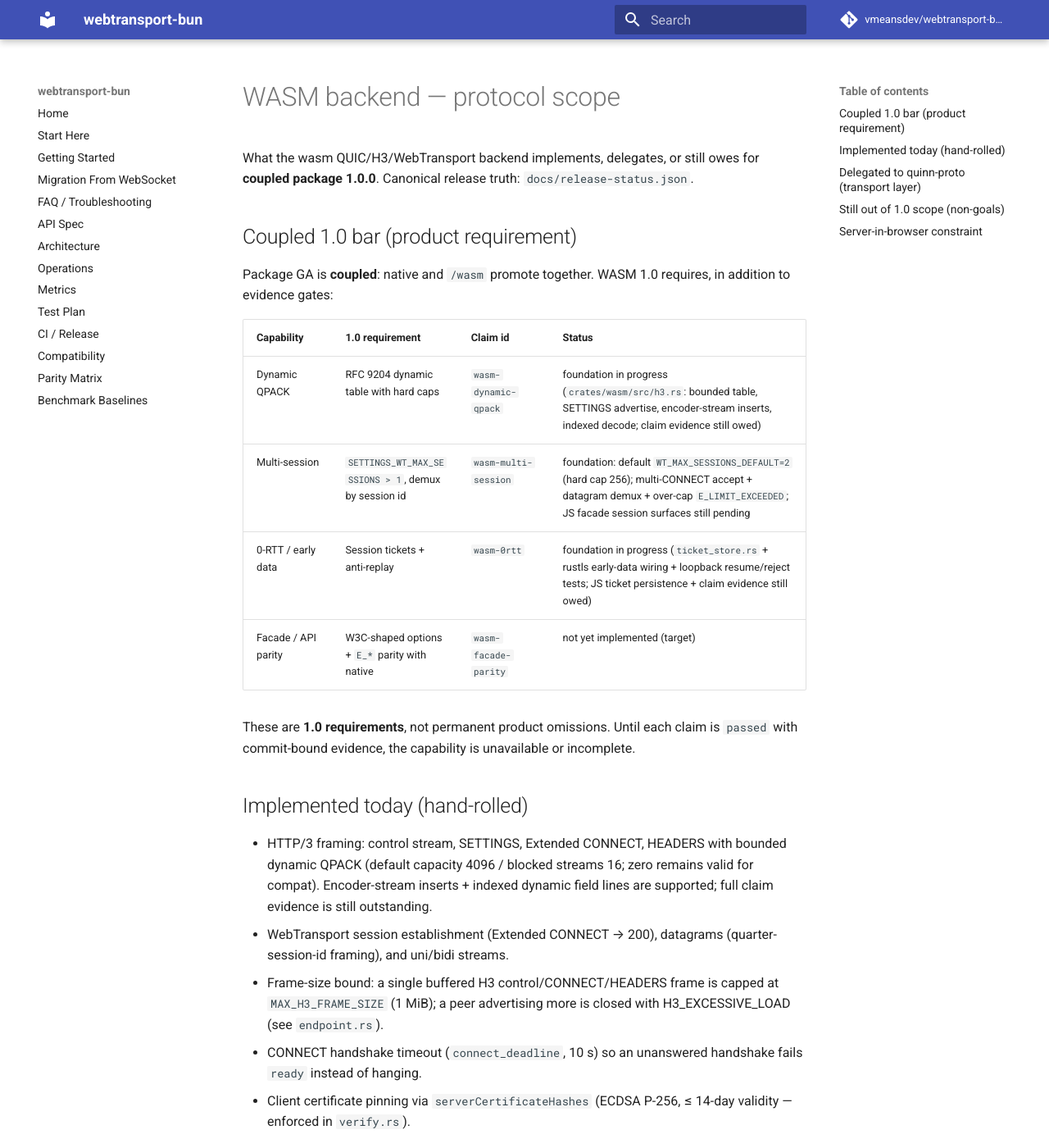
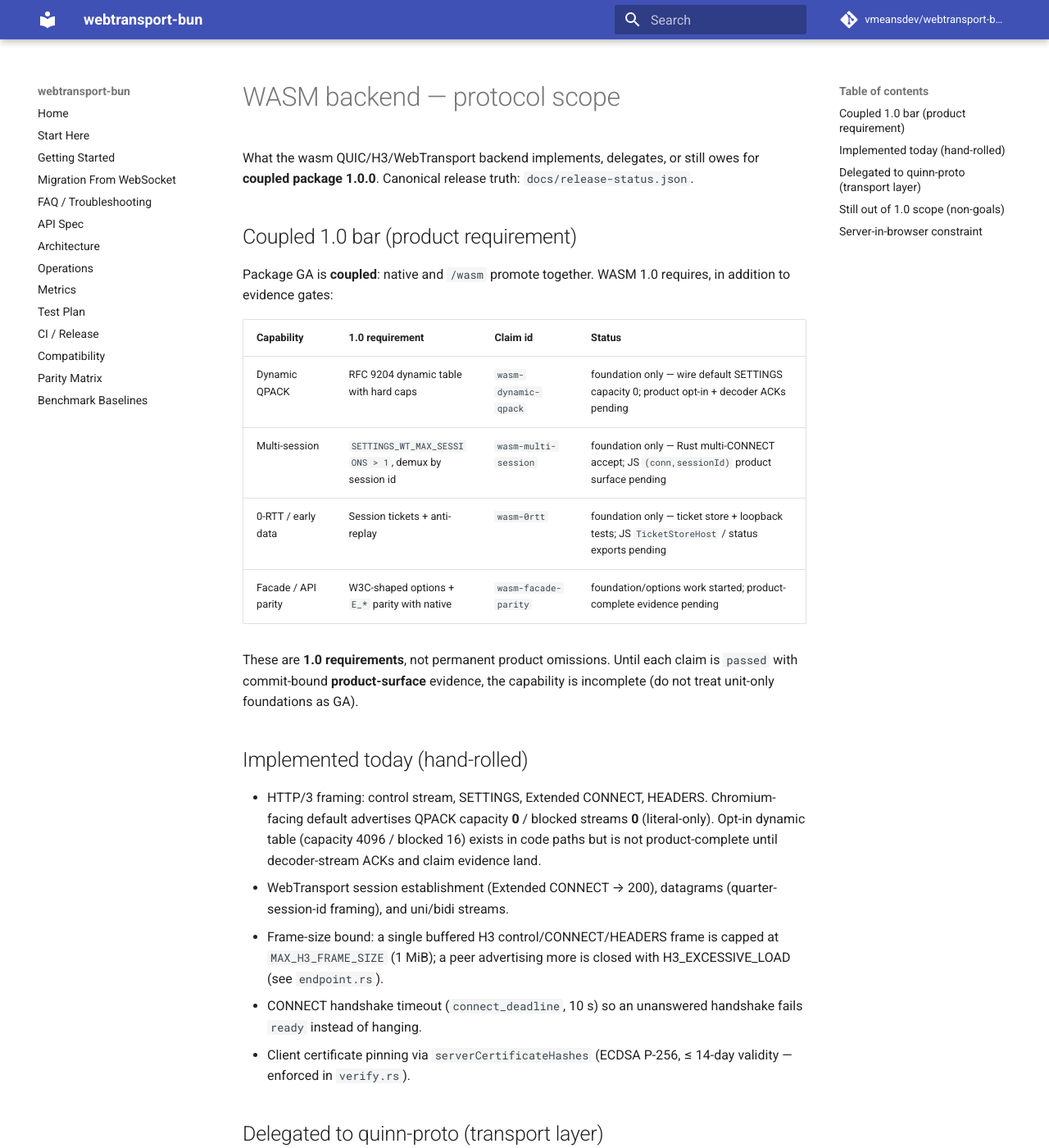
Before and after one commit to vmeansdev/webtransport-bun, an MkDocs documentation site: the page built from docs/WASM_PROTOCOL_SCOPE.md, in a window 1280 px wide and 1400 px high. Shown: the whole window at 82% size. Built offline with MkDocs 1.6.1 and Material for MkDocs 9.7.7, drawn with Linux system fonts in a browser that asks for light colours; comment, search, counter and statistics services are not loaded.

Commit message:
Demote wasm protocol claims until product surfaces land
Mark multi-session, 0-RTT, dynamic QPACK, and facade parity pending so foundation-only unit evidence is not treated as product-complete.

Co-authored-by: Cursor <cursoragent@cursor.com>

```diff
--- a/docs/WASM_PROTOCOL_SCOPE.md
+++ b/docs/WASM_PROTOCOL_SCOPE.md
@@ -11,21 +11,22 @@ requires, in addition to evidence gates:
 
 | Capability | 1.0 requirement | Claim id | Status |
 |---|---|---|---|
-| Dynamic QPACK | RFC 9204 dynamic table with hard caps | `wasm-dynamic-qpack` | foundation in progress (`crates/wasm/src/h3.rs`: bounded table, SETTINGS advertise, encoder-stream inserts, indexed decode; claim evidence still owed) |
-| Multi-session | `SETTINGS_WT_MAX_SESSIONS > 1`, demux by session id | `wasm-multi-session` | foundation: default `WT_MAX_SESSIONS_DEFAULT=2` (hard cap 256); multi-CONNECT accept + datagram demux + over-cap `E_LIMIT_EXCEEDED`; JS facade session surfaces still pending |
-| 0-RTT / early data | Session tickets + anti-replay | `wasm-0rtt` | foundation in progress (`ticket_store.rs` + rustls early-data wiring + loopback resume/reject tests; JS ticket persistence + claim evidence still owed) |
-| Facade / API parity | W3C-shaped options + `E_*` parity with native | `wasm-facade-parity` | not yet implemented (target) |
+| Dynamic QPACK | RFC 9204 dynamic table with hard caps | `wasm-dynamic-qpack` | foundation only — wire default SETTINGS capacity 0; product opt-in + decoder ACKs pending |
+| Multi-session | `SETTINGS_WT_MAX_SESSIONS > 1`, demux by session id | `wasm-multi-session` | foundation only — Rust multi-CONNECT accept; JS `(conn,sessionId)` product surface pending |
+| 0-RTT / early data | Session tickets + anti-replay | `wasm-0rtt` | foundation only — ticket store + loopback tests; JS `TicketStoreHost` / status exports pending |
+| Facade / API parity | W3C-shaped options + `E_*` parity with native | `wasm-facade-parity` | foundation/options work started; product-complete evidence pending |
 
 These are **1.0 requirements**, not permanent product omissions. Until each
-claim is `passed` with commit-bound evidence, the capability is unavailable
-or incomplete.
+claim is `passed` with commit-bound **product-surface** evidence, the
+capability is incomplete (do not treat unit-only foundations as GA).
 
 ## Implemented today (hand-rolled)
 
-- HTTP/3 framing: control stream, SETTINGS, Extended CONNECT, HEADERS
-  with bounded dynamic QPACK (default capacity 4096 / blocked streams 16;
-  zero remains valid for compat). Encoder-stream inserts + indexed dynamic
-  field lines are supported; full claim evidence is still outstanding.
+- HTTP/3 framing: control stream, SETTINGS, Extended CONNECT, HEADERS.
+  Chromium-facing default advertises QPACK capacity **0** / blocked streams
+  **0** (literal-only). Opt-in dynamic table (capacity 4096 / blocked 16)
+  exists in code paths but is not product-complete until decoder-stream ACKs
+  and claim evidence land.
 - WebTransport session establishment (Extended CONNECT → 200), datagrams
   (quarter-session-id framing), and uni/bidi streams.
 - Frame-size bound: a single buffered H3 control/CONNECT/HEADERS frame is
```
Also changed, not shown: docs/RELEASE_1.0_STATUS.md (+1 -4 lines), docs/release-status.json (+12 -20 lines).
